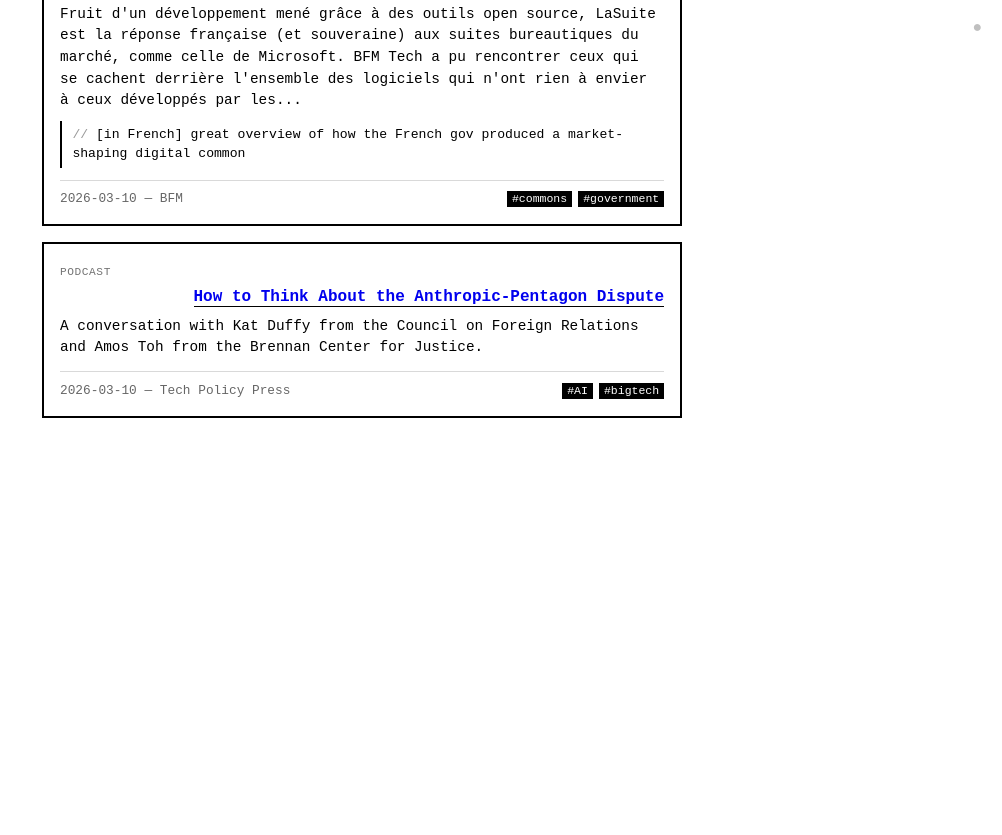
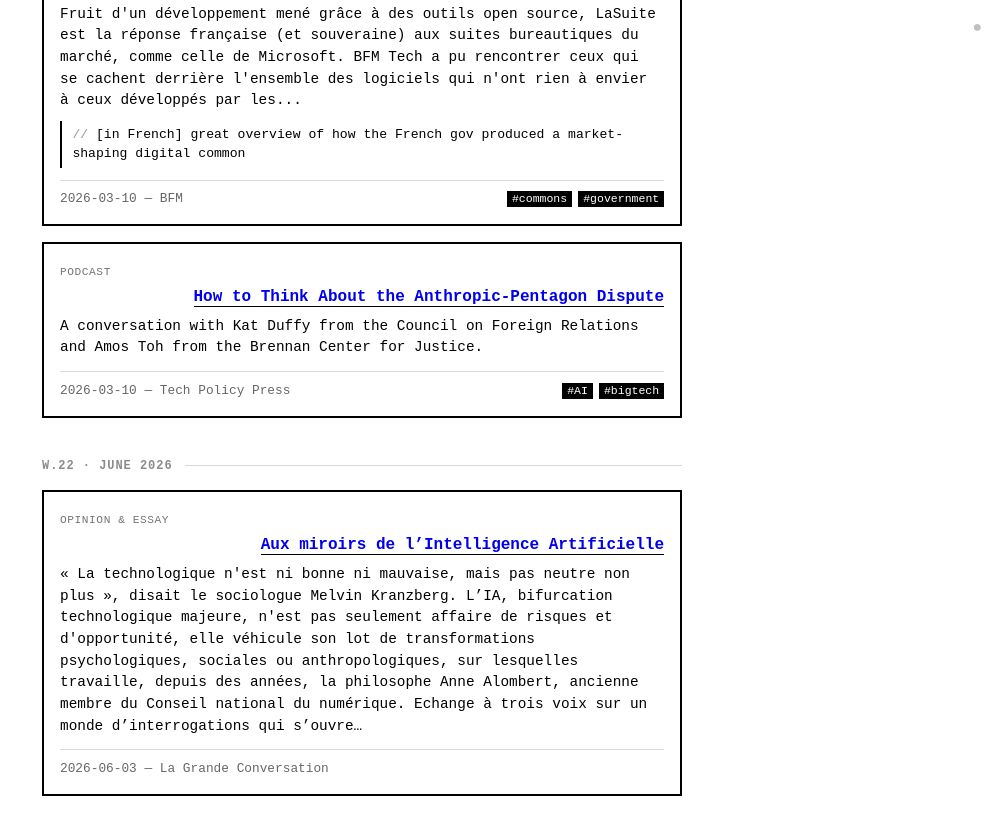
Before and after one commit to PLrolle/plrolle.github.io, a Jekyll site: the page built from links.md, in a window 1280 px wide and 900 px high, scrolled down 3620 px. Shown: the top 835 px of the window, without its empty margins (278-1280 px from the left). Built offline with Jekyll 4.4.1, drawn with Linux system fonts in a browser that asks for light colours; before the commit the page ends 4142 px from its top, so only the background shows below that.

Commit message:
add link: Aux miroirs de l’Intelligence Artificielle

```diff
--- a/_data/links.json
+++ b/_data/links.json
@@ -1,4 +1,15 @@
 [
+  {
+    "id": "mpy6bl4c",
+    "url": "https://www.lagrandeconversation.com/societe/aux-miroirs-de-lintelligence-artificielle/",
+    "title": "Aux miroirs de l’Intelligence Artificielle",
+    "summary": "« La technologique n'est ni bonne ni mauvaise, mais pas neutre non plus », disait le sociologue Melvin Kranzberg. L’IA, bifurcation technologique majeure, n'est pas seulement affaire de risques et d'opportunité, elle véhicule son lot de transformations psychologiques, sociales ou anthropologiques, sur lesquelles travaille, depuis des années, la philosophe Anne Alombert, ancienne membre du Conseil national du numérique. Echange à trois voix sur un monde d’interrogations qui s’ouvre…",
+    "source_name": "La Grande Conversation",
+    "source_favicon": "https://www.google.com/s2/favicons?domain=www.lagrandeconversation.com&sz=32",
+    "date": "2026-06-03",
+    "tags": [],
+    "category": "opinion"
+  },
   {
     "id": "mo76p45i",
     "url": "https://www.lemonde.fr/idees/article/2026/04/15/les-geants-de-la-tech-constituent-les-plus-vastes-agregations-privees-de-donnees-de-sante-jamais-envisagees_6680263_3232.html",
```
